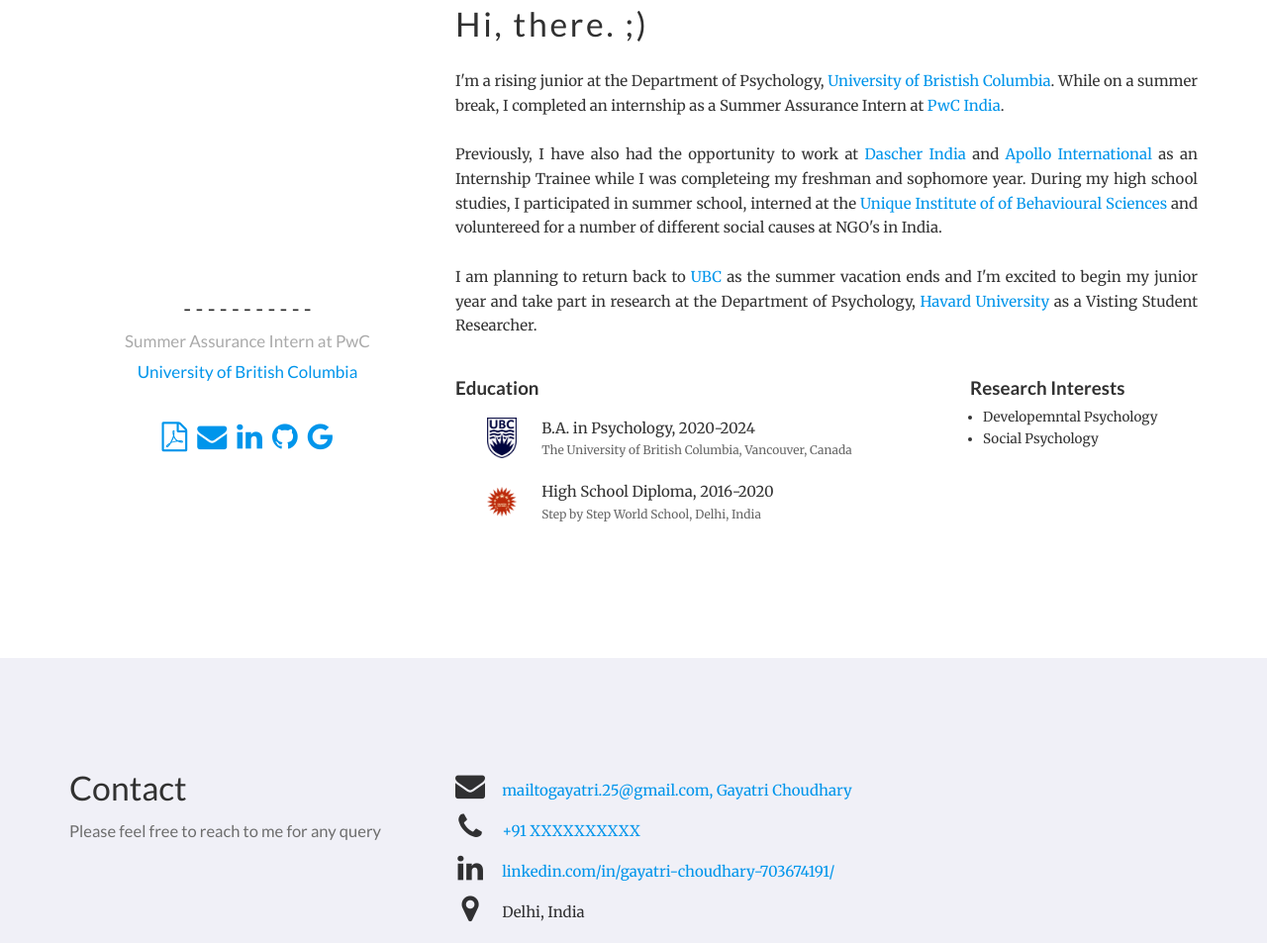
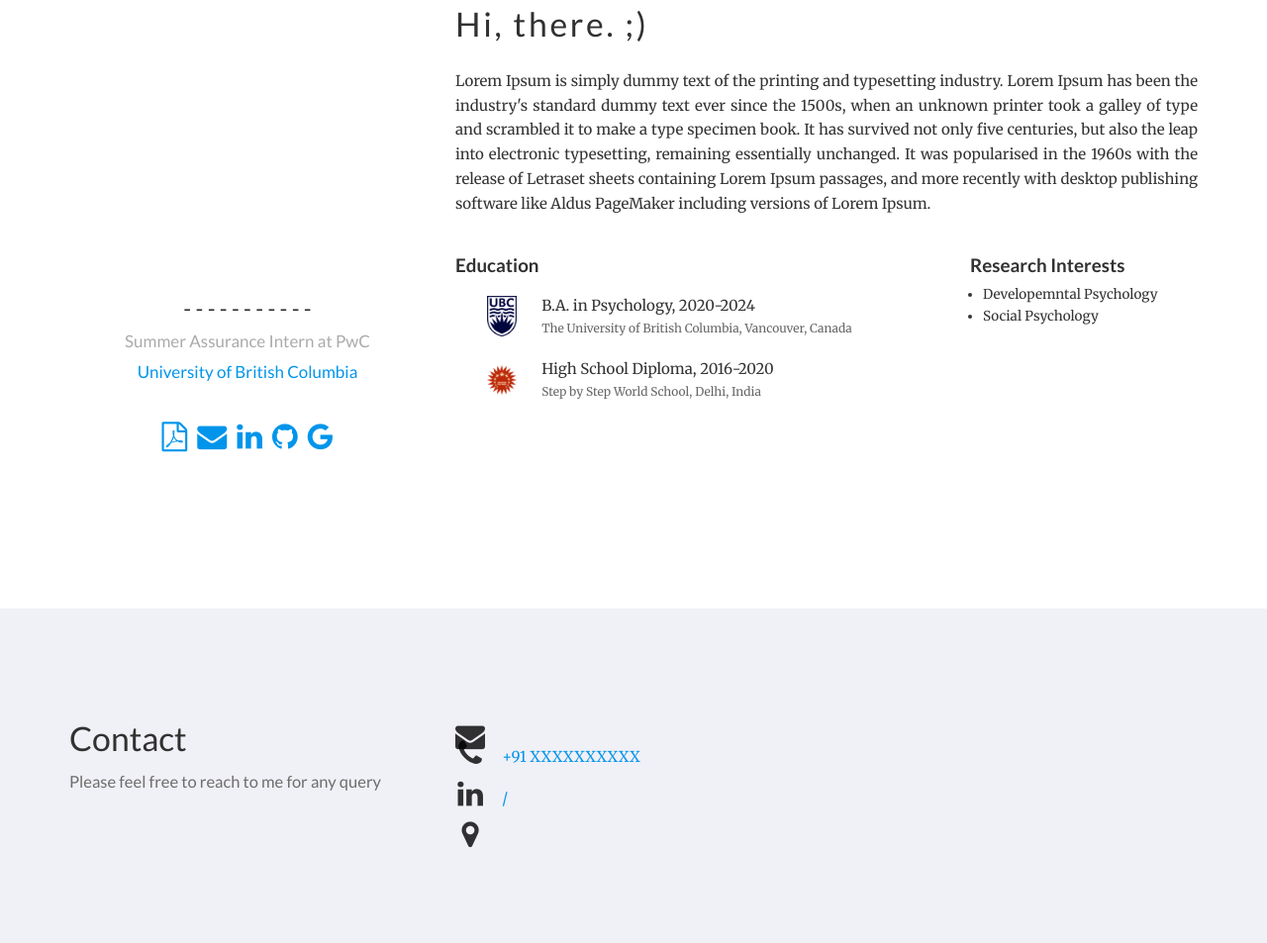
Before and after one commit to gayatricubc/gayatricubc.github.io, a plain HTML site: page index.html in a window 1280 px wide. Shown: the part 118-1071 px from the top of the page at 99% size. Drawn offline with nearby package versions, Linux system fonts and the light colour scheme; some icons are missing.

Commit message:
Removed personal details

```diff
--- a/index.html
+++ b/index.html
@@ -66,9 +66,9 @@
 
             <ul class="social-icon" aria-hidden="true">
               <li><a itemprop="sameAs" href="" target="_blank"><i class="fa fa-file-pdf-o big-icon"></i><!-- why not updated --></a></li>
-              <li><a itemprop="sameAs" href="mailto:maittogayatri.25@gmail.com" target="_blank"><i class="fa fa-envelope big-icon"></i></a></li>
-              <li><a itemprop="sameAs" href="https://www.linkedin.com/in/gayatri-choudhary-703674191/" target="_blank"><i class="fa fa-linkedin big-icon"></i></a></li>
-              <li><a itemprop="sameAs" href="https://github.com/gayatricubc" target="_blank"><i class="fa fa-github big-icon"></i></a></li>
+              <li><a itemprop="sameAs" href="" target="_blank"><i class="fa fa-envelope big-icon"></i></a></li>
+              <li><a itemprop="sameAs" href="" target="_blank"><i class="fa fa-linkedin big-icon"></i></a></li>
+              <li><a itemprop="sameAs" href="" target="_blank"><i class="fa fa-github big-icon"></i></a></li>
               <li><a itemprop="sameAs" href="" target="_blank"><i class="fa fa-google big-icon"></i></a></li>
             </ul>
 
@@ -78,7 +78,7 @@
         <div class="col-xs-12 col-md-8" itemprop="description">
           <div class="typewriter"><h1>Hi, there. ;)</h1></div><br>
           <p align="justify">
-            I'm a rising junior at the Department of Psychology, <a href="https://www.ubc.ca">University of Bristish Columbia</a>. While on a summer break, I completed an
+            <!--I'm a rising junior at the Department of Psychology, <a href="https://www.ubc.ca">University of Bristish Columbia</a>. While on a summer break, I completed an
 	    internship as a Summer Assurance Intern at <a href="https://www.pwc.in">PwC India</a>.<br><br>
 
 	    Previously, I have also had the opportunity to work at <a href="https://www.dachser.in/en/index">Dascher India</a> and <a href="https://apolloindia.com">Apollo International</a> as an Internship Trainee while
@@ -86,7 +86,8 @@
             <a href="https://www.uibsdel.in">Unique Institute of of Behavioural Sciences</a> and voluntereed for a number of different social causes at NGO's in India.<br><br>
 
 	    I am planning to return back to <a href="https://www.ubc.ca">UBC</a> as the summer vacation ends and I'm excited to begin my junior year
-	    and take part in research at the Department of Psychology, <a href="https://www.harvard.edu">Havard University</a> as a Visting Student Researcher.
+	    and take part in research at the Department of Psychology, <a href="https://www.harvard.edu">Havard University</a> as a Visting Student Researcher.-->
+	    Lorem Ipsum is simply dummy text of the printing and typesetting industry. Lorem Ipsum has been the industry's standard dummy text ever since the 1500s, when an unknown printer took a galley of type and scrambled it to make a type specimen book. It has survived not only five centuries, but also the leap into electronic typesetting, remaining essentially unchanged. It was popularised in the 1960s with the release of Letraset sheets containing Lorem Ipsum passages, and more recently with desktop publishing software like Aldus PageMaker including versions of Lorem Ipsum.
 
           </p>
 
@@ -135,18 +136,18 @@
           <ul class="fa-ul" itemscope>
             <li><i class="fa-li fa fa-envelope fa-2x" aria-hidden="true"></i>
               <span id="person-email" itemprop="email">
-                <a href="mailto:mailtogayatri.25gmail.com">mailtogayatri.25@gmail.com, Gayatri Choudhary</a></span>
+                <a href=""></a></span>
             </li>
             <li><i class="fa-li fa fa-phone fa-2x" aria-hidden="true"></i>
               <span id="person-telephone" itemprop="telephone">
-                <a href="tel:&#43;91%7385844954">&#43;91 XXXXXXXXXX</a></span>
+                <a href="tel:&#43;">&#43;91 XXXXXXXXXX</a></span>
             </li>
             <li><i class="fa-li fa fa-linkedin fa-2x" aria-hidden="true"></i>
-              <span id="person-linkedin" itemprop="linkedin" href="https://www.linkedin.com/in/gayatri-choudhary-703674191/">
-                <a href="https://www.linkedin.com/in/gayatri-choudhary-703674191/">linkedin.com/in/gayatri-choudhary-703674191/</a></span>
+              <span id="person-linkedin" itemprop="linkedin" href="">
+                <a href="">/</a></span>
             </li>
             <li><i class="fa-li fa fa-map-marker fa-2x" aria-hidden="true"></i>
-              <span id="person-address" itemprop="address">Delhi, India</span>
+              <span id="person-address" itemprop="address"></span>
             </li>
           </ul>
         </div>
```
